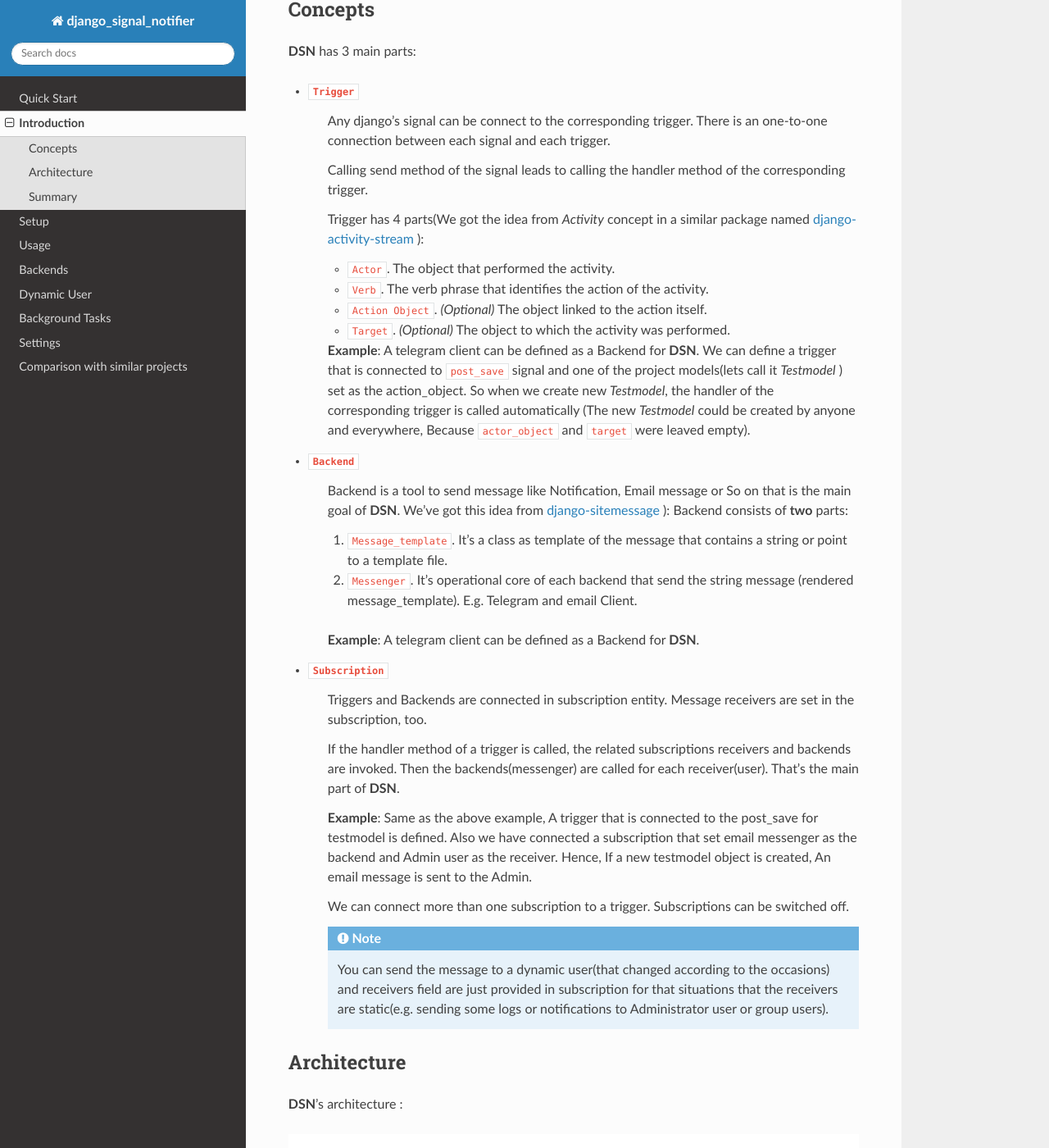
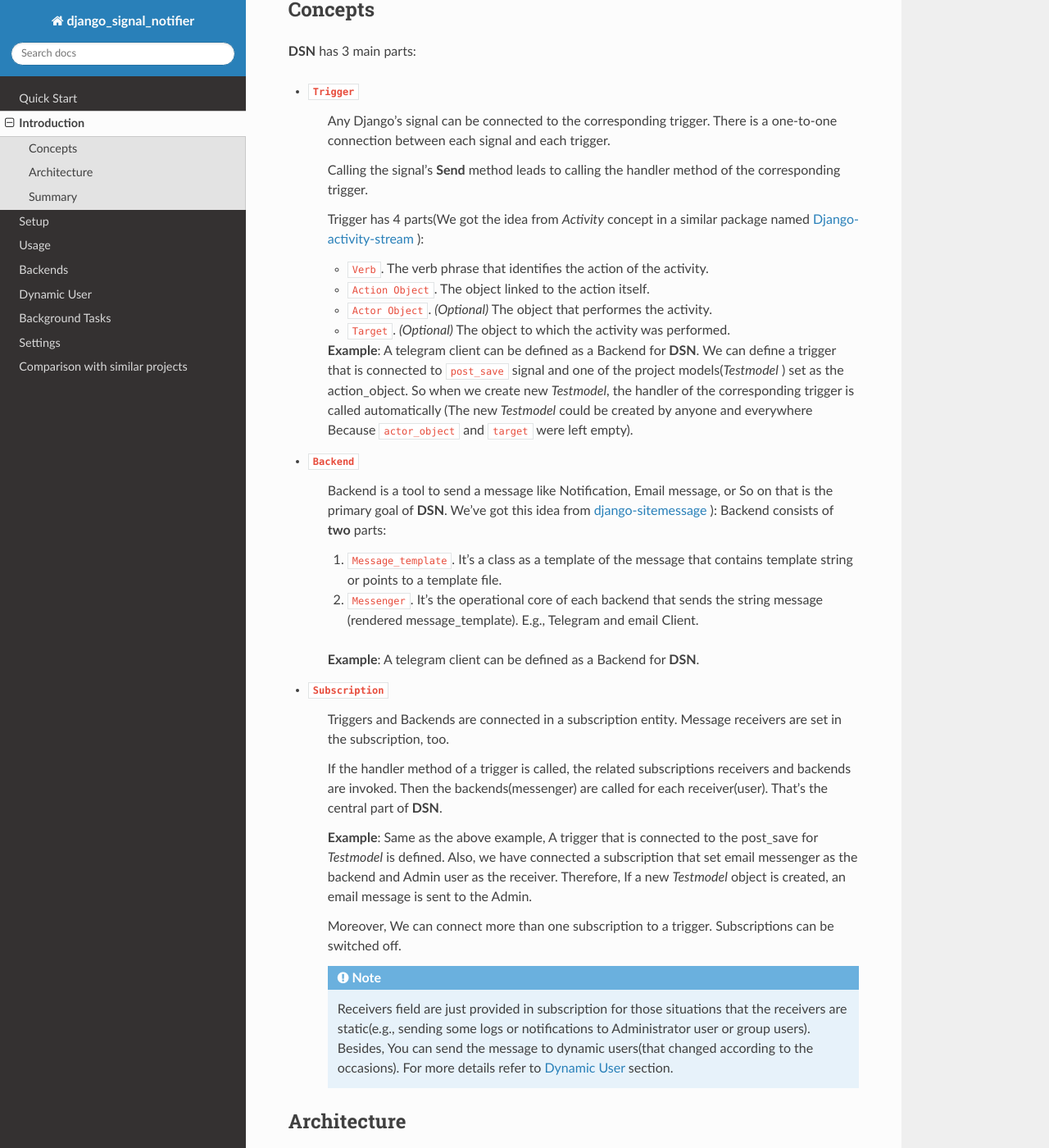
Before and after one commit to hadi2f244/django-signal-notifier, a Sphinx documentation site: the page built from docs/source/introduction.rst, in a window 1280 px wide and 1400 px high, scrolled down 213 px. Shown: the whole window at 82% size. Built offline with Sphinx 7.4.7 and the Read the Docs theme 2.0.0, drawn with Linux system fonts in a browser that asks for light colours; pages that are not in the unit, such as notebooks, are missing from menus; some of the changed text lies outside the part shown.

Commit message:
Documents are Checked by grammerly

```diff
--- a/docs/source/introduction.rst
+++ b/docs/source/introduction.rst
@@ -13,50 +13,49 @@ Concepts
 .. _Introduction Concepts Trigger:
 
 * ``Trigger``
-    Any django's signal can be connect to the corresponding trigger. There is an one-to-one connection between each signal and each trigger.
+    Any Django's signal can be connected to the corresponding trigger. There is a one-to-one connection between each signal and each trigger.
 
-    Calling send method of the signal leads to calling the handler method of the corresponding trigger.
+    Calling the signal's **Send** method leads to calling the handler method of the corresponding trigger.
 
-    Trigger has 4 parts(We got the idea from *Activity* concept in a similar package named `django-activity-stream <https://github.com/justquick/django-activity-stream>`_ ):
+    Trigger has 4 parts(We got the idea from *Activity* concept in a similar package named `Django-activity-stream <https://github.com/justquick/django-activity-stream>`_ ):
 
-    * ``Actor``. The object that performed the activity.
     * ``Verb``. The verb phrase that identifies the action of the activity.
-    * ``Action Object``. *(Optional)* The object linked to the action itself.
+    * ``Action Object``. The object linked to the action itself.
+    * ``Actor Object``. *(Optional)* The object that performes the activity.
     * ``Target``. *(Optional)* The object to which the activity was performed.
 
     **Example**: A telegram client can be defined as a Backend for **DSN**.
     We can define a trigger that is connected to ``post_save`` signal and
-    one of the project models(lets call it *Testmodel* ) set as the action_object.
+    one of the project models(*Testmodel* ) set as the action_object.
     So when we create new *Testmodel*, the handler of the corresponding trigger is called automatically
-    (The new *Testmodel* could be created by anyone and everywhere, Because ``actor_object`` and ``target`` were leaved empty).
+    (The new *Testmodel* could be created by anyone and everywhere Because ``actor_object`` and ``target`` were left empty).
 
 * ``Backend``
-    Backend is a tool to send message like Notification, Email message or So on that is the main goal of **DSN**.
+    Backend is a tool to send a message like Notification, Email message, or So on that is the primary goal of **DSN**.
     We've got this idea from `django-sitemessage <https://github.com/idlesign/django-sitemessage>`_ ):
     Backend consists of **two** parts:
 
-    1. ``Message_template``. It's a class as template of the message that contains a string or point to a template file.
-    2. ``Messenger``. It's operational core of each backend that send the string message (rendered message_template). E.g. Telegram and email Client.
+    1. ``Message_template``. It's a class as a template of the message that contains template string or points to a template file.
+    2. ``Messenger``. It's the operational core of each backend that sends the string message (rendered message_template). E.g., Telegram and email Client.
 
     **Example**: A telegram client can be defined as a Backend for **DSN**.
 
 * ``Subscription``
-    Triggers and Backends are connected in subscription entity.
+    Triggers and Backends are connected in a subscription entity.
     Message receivers are set in the subscription, too.
 
     If the handler method of a trigger is called, the related subscriptions receivers and backends are invoked.
-    Then the backends(messenger) are called for each receiver(user). That's the main part of **DSN**.
+    Then the backends(messenger) are called for each receiver(user). That's the central part of **DSN**.
 
-    **Example**: Same as the above example, A trigger that is connected to the post_save for testmodel is defined.
-    Also we have connected a subscription that set email messenger as the backend and Admin user as the receiver.
-    Hence, If a new testmodel object is created, An email message is sent to the Admin.
+    **Example**: Same as the above example, A trigger that is connected to the post_save for *Testmodel* is defined.
+    Also, we have connected a subscription that set email messenger as the backend and Admin user as the receiver.
+    Therefore, If a new *Testmodel* object is created, an email message is sent to the Admin.
 
-    We can connect more than one subscription to a trigger. Subscriptions can be switched off.
+    Moreover, We can connect more than one subscription to a trigger. Subscriptions can be switched off.
 
     .. note::
 
-        You can send the message to a dynamic user(that changed according to the occasions) and
-        receivers field are just provided in subscription for that situations that the receivers are static(e.g. sending some logs or notifications to Administrator user or group users).
+        Receivers field are just provided in subscription for those situations that the receivers are static(e.g., sending some logs or notifications to Administrator user or group users). Besides, You can send the message to dynamic users(that changed according to the occasions).  For more details refer to :doc:`Dynamic User <dynamic_user>` section.
 
 
 .. _Introduction Architecture:
@@ -69,36 +68,36 @@ Architecture
 .. image:: images/DSN_Architecture.png
     :alt: DSN Architecture
 
-As stated above, **DSN** consists 3 models(Trigger, Subscription and Backend).
+As stated above, **DSN** consists of 3 models(Trigger, Subscription, and Backend).
 **DSN** works as follow:
     1. **Setup** and **Initialization** steps:
-        1.1. Custom messengers, message_templates and signals must be defined(*Optional*). It must be done through the code.
+        1.1. Custom messengers, message_templates, and signals must be defined(*Optional*). It must be done through the code.
         1.2. 3 steps must be done through the admin panel:
-            1.2.1. Triggers must be defined by the name of pre-defined signal(verb_name).
+            1.2.1. Triggers must be defined by the name of the pre-defined signal(verb_name).
 
             1.2.2. Required backends must be defined by proper messenger and message_template.
 
-            1.2.3. Subscription are the relations between the Trigger and Backends. So according to the logic of our code, We must select proper backends for a trigger in subscription.
+            1.2.3. Subscriptions are the relations between the Trigger and Backends. So, according to the logic of our code, We must select proper backends for a trigger in a subscription.
 
     2. **Execution**: The code of **DSN** starts when a signal triggers(The send function calling).
-        2.1. After the signal triggers, the handler method of the associated trigger will be called and It's check that passed signal arguments match the associated trigger.
+        2.1. After the signal triggers, the handler method of the associated trigger is called, and It's check that passed signal arguments match the associated trigger.
 
-        2.2. If every things match, associated subscription is evoked and a list of backends and receiver users are created.
+        2.2. If everything matches, the associated subscription is evoked, Then a list of backends and receiver users are created.
 
         2.3. After that, each backend's messengers are called for the specified message and the user.
-        (Note: We can set user dynamically. Hence associated user must be defined in the messenger and the receiver field in subscription must be leaved empty)
+        (Note: We can set users dynamically. Hence associated user must be defined in the messenger, and the receiver field in the subscription must be left empty)
 
 .. _Introduction Summary:
 
 Summary
 =======
-    In nutshell, we can say **DSN** is developed to *send message* :
+    In a nutshell, we can say **DSN** is developed to *send message* :
 
-    * **When and Where** ? : When a Trigger Triggered (The related signal's send function is called and the trigger's specs match).
+    * **When and Where** ? : When a Trigger Triggered (The associated signal's send function is called, and the trigger's specs match).
     * **What** to send?: The message that is created to the message_template and other parameters like signal_kwargs.
     * **Whom** to send? : Send the message to the registered receivers in the subscription or the dynamic user that can be specified in the messenger.
 
 
 .. note::
 
-    You should pay attention to these 3 questions, When you want to assign a new trigger to a signal.
+    It would be best if you took notice of these 3 questions When you want to assign a new trigger to a signal.
```
Also changed, not shown: README.rst (+17 -18 lines), docs/source/backends.rst (+27 -27 lines), docs/source/dynamic_user.rst (+14 -15 lines), docs/source/quickstart.rst (+9 -9 lines), docs/source/usage.rst (+16 -12 lines).
